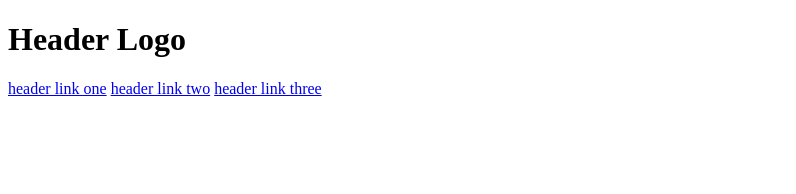
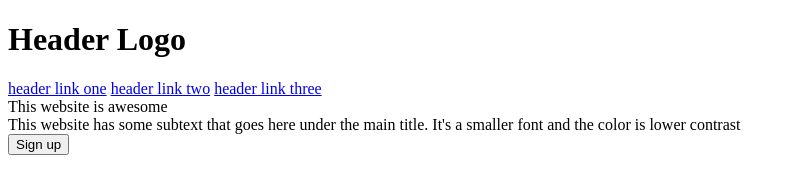
Before and after one commit to Kojapu/landing-page, a plain HTML site: page index.html in a window 1280 px wide. Shown: the whole page, without its empty margins (0-796 px from the left). Drawn offline with Linux system fonts and the light colour scheme.

Commit message:
Add content to the lower header in index.html
This commit adds content to the lower header section of the index.html file,
which includes two divs, one header, one paragraph and also a button.

```diff
--- a/index.html
+++ b/index.html
@@ -12,6 +12,12 @@
             <a href="#" class="header-link">header link one</a>
             <a href="#" class="header-link">header link two</a>
             <a href="#" class="header-link">header link three</a>
+        </div>
+
+        <div class="head-bottom">
+            <div>This website is awesome</div>
+            <div>This website has some subtext that goes here under the main title. It's a smaller font and the color is lower contrast</div>
+            <div><button>Sign up</button></div>
         </div>
     </div>
 
```
